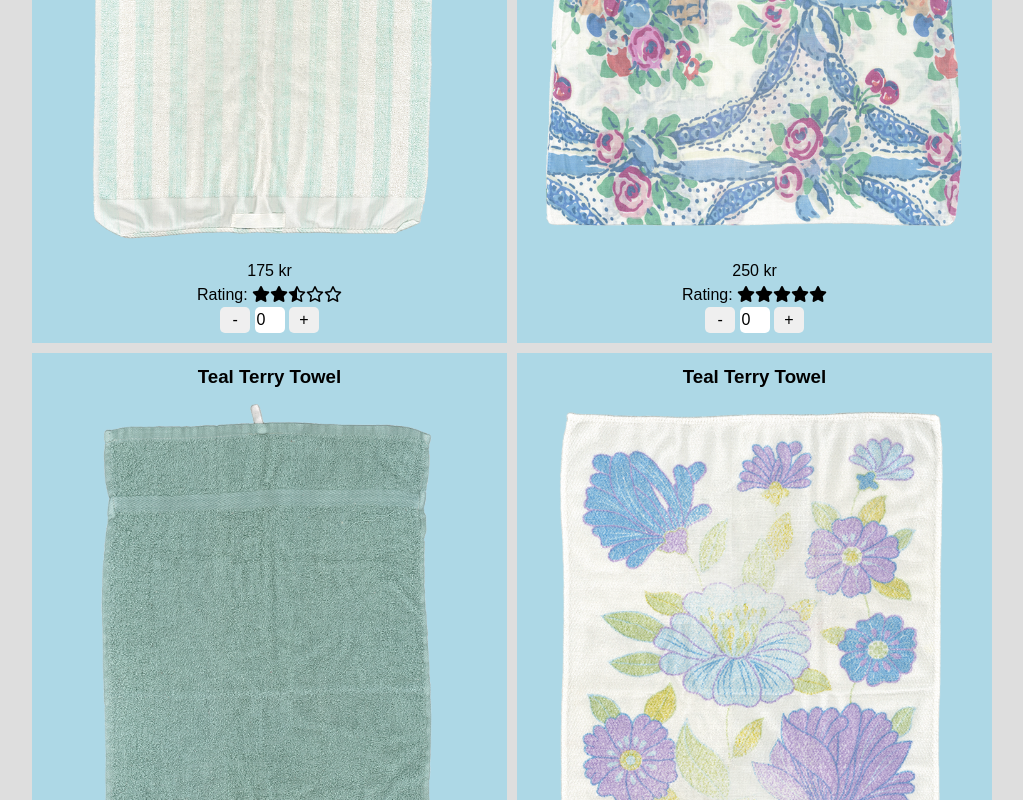
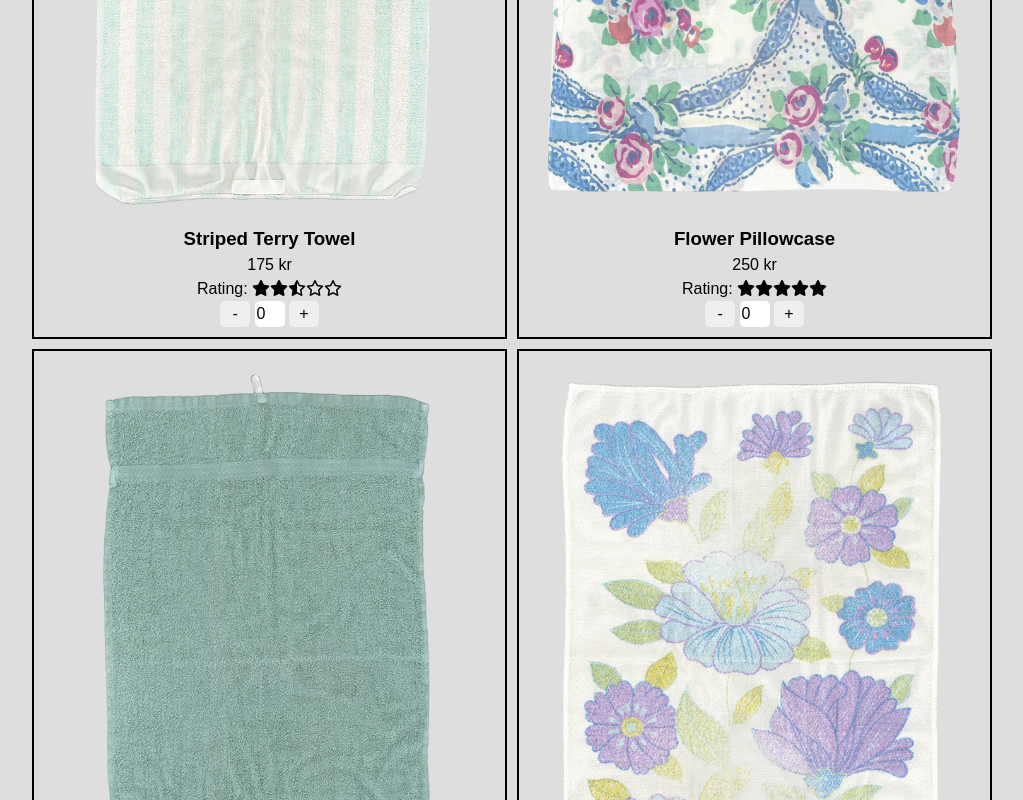
Before and after one commit to fridanordenlow/project-everyday-textile-webshop, a website with bundled scripts: page index.html in a window 1280 px wide. Shown: the part 2000-2800 px from the top of the page, without its empty margins (128-1151 px from the left). Built offline with nearby package versions, Linux system fonts and the light colour scheme.

Commit message:
:construction: updated some styling for the product section and edited some product info

```diff
--- a/css/_base.scss
+++ b/css/_base.scss
@@ -133,8 +133,10 @@ header {
       flex-direction: column;
       align-items: center;
       justify-content: space-between;
-      background-color: lightblue;
+      // background-color: lightblue;
       padding: 10px;
+      border: 2px solid black;
+      // border-radius: $general-border-radius;
 
       button {
         width: 30px;
--- a/data/products.mjs
+++ b/data/products.mjs
@@ -1,7 +1,7 @@
 const productList = [
   {
     id: 0,
-    name: 'Kitchen Towel',
+    name: 'Red Striped Kitchen Towel',
     price: 250,
     rating: 5,
     amount: 0,
@@ -33,7 +33,7 @@ const productList = [
     price: 225,
     rating: 3.5,
     amount: 0,
-    category: 'Bathroom',
+    category: 'Bedroom',
     img: {
       url: '../assets/photos/bedroom_yellow_opaque.png',
       alt: 'Pillowcase with yellow dots',
@@ -99,9 +99,9 @@ const productList = [
   },
   {
     id: 7,
-    name: 'Teal Terry Towel',
+    name: 'Flower Terry Towel',
     price: 195,
-    rating: 3,
+    rating: 3.5,
     amount: 0,
     category: 'Bathroom',
     img: {
--- a/script.mjs
+++ b/script.mjs
@@ -37,10 +37,10 @@ function printProductList() {
   products.forEach(product => {
     productListContainer.innerHTML += `
             <article class="single-product">
-                <h3>${product.name}</h3>
-                <img src="${product.img.url}" alt="${product.img.alt}" width="${product.img.width}" height="${product.img.height}">
-                <p>${(Math.round(product.price * priceIncrease * 2) / 2).toFixed(2).replace(/\.00$/, '')} kr</p>
-                <p>Rating: ${getRatingStars(product.rating)}</p>
+            <img src="${product.img.url}" alt="${product.img.alt}" width="${product.img.width}" height="${product.img.height}">
+            <h3>${product.name}</h3>
+            <p>${(Math.round(product.price * priceIncrease * 2) / 2).toFixed(2).replace(/\.00$/, '')} kr</p>
+            <p>Rating: ${getRatingStars(product.rating)}</p>
                 <div>
                     <button class="decrease" id="decrease-${product.id}">-</button>
                     <input type="number" min="0" value="${product.amount}" id="input-${product.id}">
```
Also changed, not shown: css/style.css, 1 other file.
